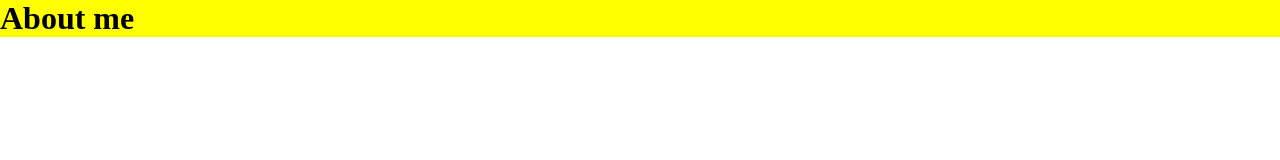
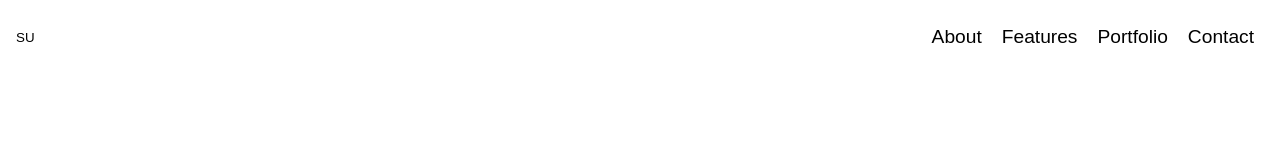
Before and after one commit to wnahswl/practice_html, a plain HTML site: page index.html in a window 1280 px wide. Drawn offline with Linux system fonts and the light colour scheme.

Commit message:
헤더 CSS 및 HTML 파일 작성
-헤더 CSS를 추가

```diff
--- a/index.html
+++ b/index.html
@@ -10,6 +10,18 @@
     <title>About  Me</title>
 </head>
 <body>
-    <h1>About me</h1>
+    <header>
+        <div class="container">
+                <button>SU</button>
+                <nav>
+                    <ul>
+                        <li><button>About</button></li>
+                        <li><button>Features</button></li>
+                        <li><button>Portfolio</button></li>
+                        <li><button>Contact</button></li>
+                    </ul>
+                </nav>
+        </div>
+    </header>
 </body>
 </html>
--- a/static/css/style.css
+++ b/static/css/style.css
@@ -4,6 +4,52 @@
     box-sizing: border-box;
 }
 
-h1{
-    background-color: yellow;
+a, a:link, a:visited {
+    color: inherit;
+    text-decoration: none;
 }
+
+li{
+    list-style: none;
+}
+
+header{
+    position: absolute;
+    color: black;
+    top: 0px;
+    z-index: 1;
+    width: 100%;
+    padding: 1rem;
+}
+
+header .container{
+    width: 1140px;
+    margin: 0 auto;
+    display: flex;
+    justify-content: space-between;
+    align-items: center;
+    width: 100%;
+}
+
+header nav ul{
+    display: flex;
+}
+
+header nav ul li{
+    padding: 10px;
+}
+
+header button{
+    background: transparent;
+    border: 0;
+    cursor: pointer;
+}
+
+header h1 button{
+    font-size: 2rem;
+    font-weight: bold;
+}
+
+header nav ul li button{
+    font-size: 1.2rem;
+}
```
Also changed, not shown: 1 other file.
